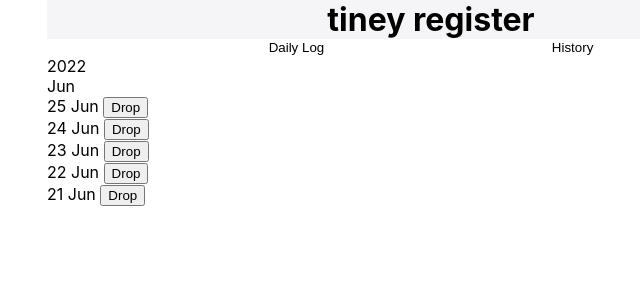
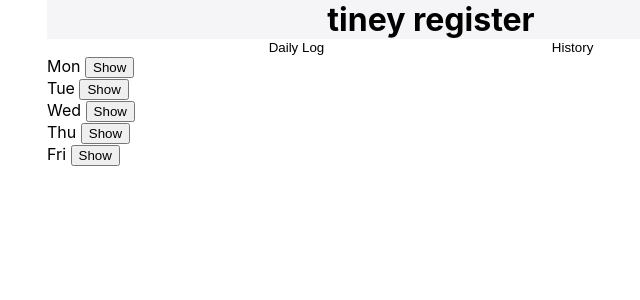
Before and after one commit to AlexPD93/tiney-challenge-react, a React (Create React App) app: page / in a window 1280 px wide. Both pictures are taken after a click on the button "History". Shown: the top 300 px of the page, without its empty margins (209-849 px from the left). Built offline with nearby package versions, Linux system fonts and the light colour scheme.

Commit message:
Added 5 days and a button that onclick shows the cats names

```diff
--- a/src/History.js
+++ b/src/History.js
@@ -1,13 +1,75 @@
 import "./History.css";
+import React, { useState } from "react";
 
 export default function History(props) {
-  const fullDate = new Date();
-  const year = fullDate.getFullYear();
-  const month = fullDate.toDateString().slice(4, 7);
-  const date = fullDate.toDateString().slice(8, 11);
+  const [buttonOne, setButtonOne] = useState(false);
+  const [buttonTwo, setButtonTwo] = useState(false);
+  const [buttonThree, setButtonThree] = useState(false);
+  const [buttonFour, setButtonFour] = useState(false);
+  const [buttonFive, setButtonFive] = useState(false);
 
-  function handleClick(e) {
+  function handleMon(e) {
     console.log(e);
+    if (e.target.innerText === "Show") {
+      e.target.innerText = "Hide";
+      setButtonOne(true);
+    } else {
+      e.target.innerText = "Show";
+      setButtonOne(false);
+    }
+  }
+
+  function handleTue(e) {
+    if (e.target.innerText === "Show") {
+      e.target.innerText = "Hide";
+      setButtonTwo(true);
+    } else {
+      e.target.innerText = "Show";
+      setButtonTwo(false);
+    }
+  }
+
+  function handleWed(e) {
+    if (e.target.innerText === "Show") {
+      e.target.innerText = "Hide";
+      setButtonThree(true);
+    } else {
+      e.target.innerText = "Show";
+      setButtonThree(false);
+    }
+  }
+
+  function handleThu(e) {
+    if (e.target.innerText === "Show") {
+      e.target.innerText = "Hide";
+      setButtonFour(true);
+    } else {
+      e.target.innerText = "Show";
+      setButtonFour(false);
+    }
+  }
+
+  function handleFri(e) {
+    if (e.target.innerText === "Show") {
+      e.target.innerText = "Hide";
+      setButtonFive(true);
+    } else {
+      e.target.innerText = "Show";
+      setButtonFive(false);
+    }
+  }
+
+  function createList() {
+    const list = React.createElement("ul", {}, [
+      React.createElement("li", { key: "mittens" }, "Mittens"),
+      React.createElement("li", { key: "bao" }, "Bao"),
+      React.createElement("li", { key: "amber" }, "Amber"),
+      React.createElement("li", { key: "tash" }, "Tash"),
+      React.createElement("li", { key: "kasia" }, "Kasia"),
+      React.createElement("li", { key: "luna" }, "Luna"),
+      React.createElement("li", { key: "spike" }, "Spike"),
+    ]);
+    return list;
   }
 
   if (props.dailyLog) {
@@ -15,47 +77,40 @@ export default function History(props) {
   } else {
     return (
       <div className="History">
-        <div className="year">{year}</div>
-        <div className="month">{month} </div>
-        <div className="dateMonth">
-          {date}
-          {month}
+        <div>
+          Mon{" "}
           <span>
-            {" "}
-            <button onClick={handleClick}>Drop</button>{" "}
+            <button onClick={handleMon}>Show</button>
           </span>
+          <div>{buttonOne ? createList() : null}</div>
         </div>
-        <div className="dateMonth">
-          {date - 1}
-          {` ${month}`}
+        <div>
+          Tue{" "}
           <span>
-            {" "}
-            <button onClick={handleClick}>Drop</button>{" "}
+            <button onClick={handleTue}>Show</button>
           </span>
+          <div>{buttonTwo ? createList() : null}</div>
         </div>
-        <div className="dateMonth">
-          {date - 2}
-          {` ${month}`}
+        <div>
+          Wed{" "}
           <span>
-            {" "}
-            <button onClick={handleClick}>Drop</button>{" "}
+            <button onClick={handleWed}>Show</button>
           </span>
+          <div>{buttonThree ? createList() : null}</div>
         </div>
-        <div className="dateMonth">
-          {date - 3}
-          {` ${month}`}
+        <div>
+          Thu{" "}
           <span>
-            {" "}
-            <button onClick={handleClick}>Drop</button>{" "}
+            <button onClick={handleThu}>Show</button>
           </span>
+          <div>{buttonFour ? createList() : null}</div>
         </div>
-        <div className="dateMonth">
-          {date - 4}
-          {` ${month}`}
+        <div>
+          Fri{" "}
           <span>
-            {" "}
-            <button onClick={handleClick}>Drop</button>{" "}
+            <button onClick={handleFri}>Show</button>
           </span>
+          <div>{buttonFive ? createList() : null}</div>
         </div>
       </div>
     );
```
